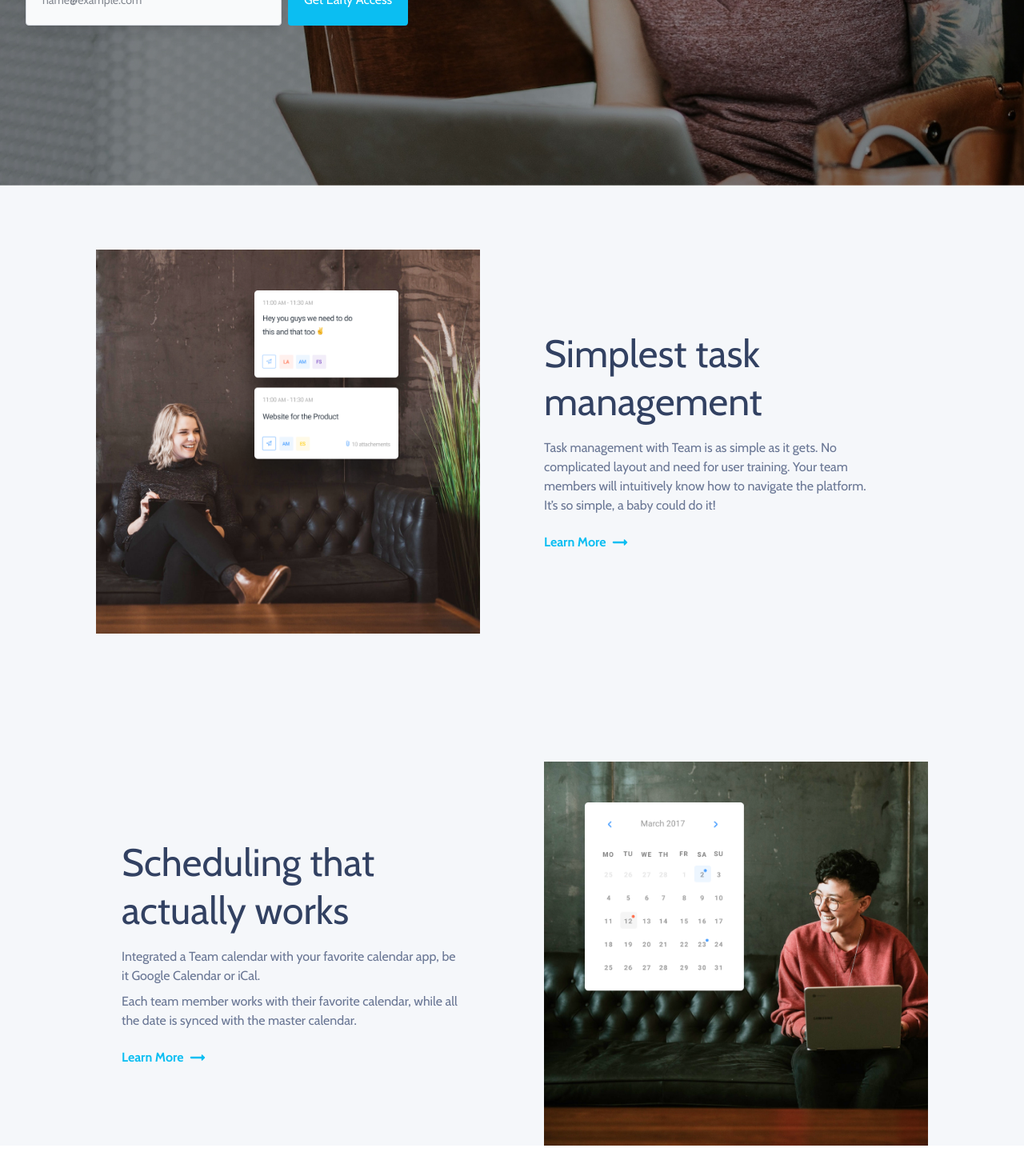
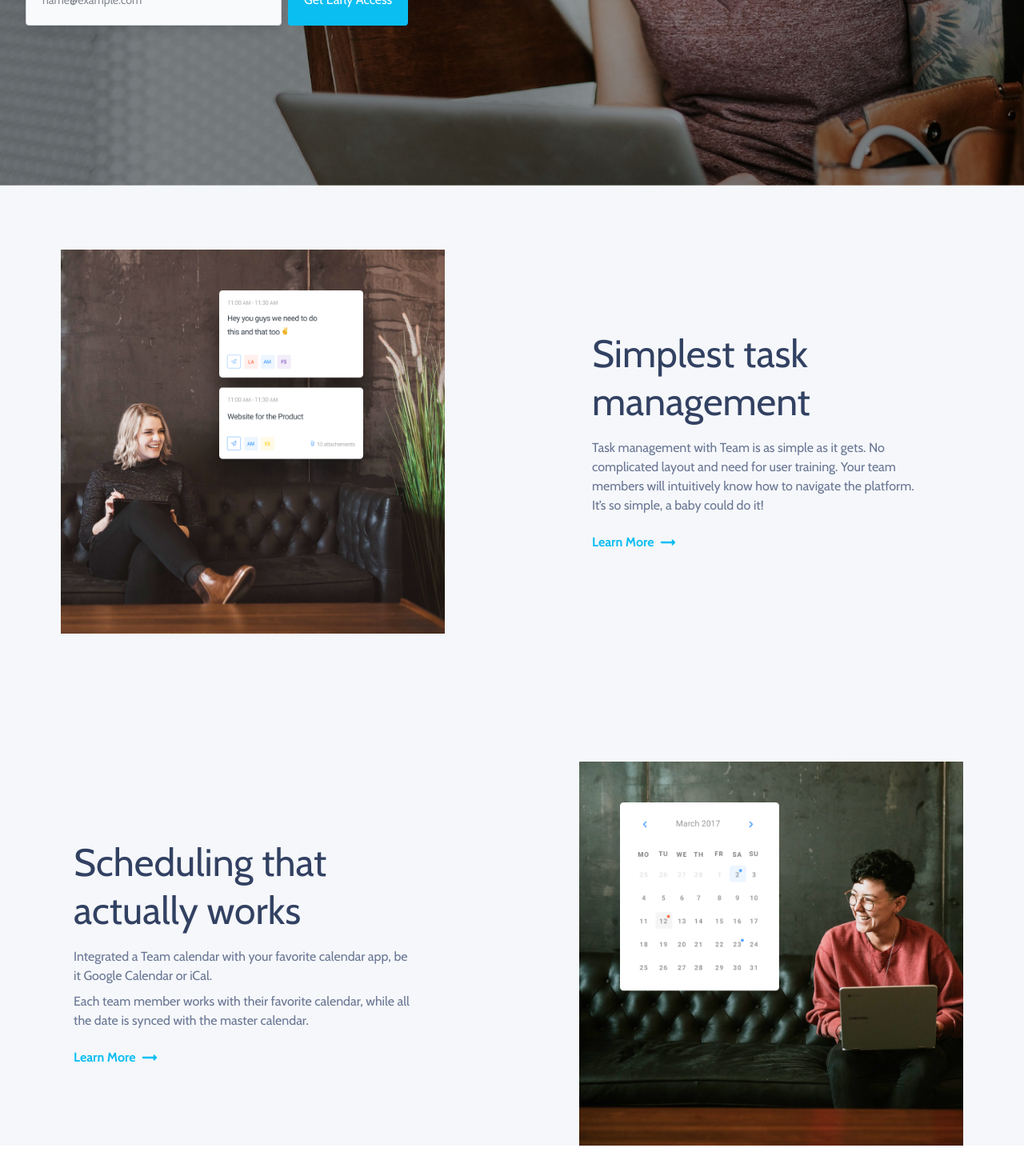
Before and after one commit to PurpleTurtl04/Team-App, a React (Vite) app in the folder team-app/: page / in a window 1280 px wide. Shown: the part 568-2038 px from the top of the page at 80% size. Built offline with nearby package versions, Linux system fonts and the light colour scheme.

Commit message:
Modified text columns for Schedule and Task sections to center content on larger screens.

```diff
--- a/team-app/src/components/ScheduleSection.jsx
+++ b/team-app/src/components/ScheduleSection.jsx
@@ -5,7 +5,7 @@ function ScheduleSection() {
     return (
         <div class='container mx-auto mb-20 flex flex-col gap-4 md:mb-40 md:flex-row'>
             {/* Column 1 Content */}
-            <div class='flex flex-1 flex-col items-center justify-center px-8 lg:items-end'>
+            <div class='flex flex-1 flex-col items-center justify-center px-8'>
                 <div className='flex flex-col items-center md:items-start'>
                     <h2 class='text-teamapp-darkblue mb-4 max-w-xs text-center text-4xl md:max-w-md md:text-left lg:text-5xl/15'>
                         Scheduling that actually works
@@ -31,7 +31,7 @@ function ScheduleSection() {
             </div>
 
             {/* Column 2 Content */}
-            <div class='flex flex-1 justify-center px-8 md:justify-start'>
+            <div class='flex flex-1 justify-center px-8'>
                 <img
                     src={scheduleImage}
                     alt='woman sitting on a couch'
--- a/team-app/src/components/TaskSection.jsx
+++ b/team-app/src/components/TaskSection.jsx
@@ -5,7 +5,7 @@ function TaskSection() {
     return (
         <div class='container mx-auto mb-20 flex flex-col-reverse gap-4 md:mb-40 md:flex-row'>
             {/* Column 1 Content */}
-            <div class='flex flex-1 justify-center px-8 md:justify-end'>
+            <div class='flex flex-1 justify-center px-8'>
                 <img
                     src={taskImage}
                     alt='woman sitting on a couch'
@@ -14,15 +14,16 @@ function TaskSection() {
             </div>
 
             {/* Column 2 Content */}
-            <div class='flex flex-1 flex-col items-center justify-center px-8 md:items-start'>
+            <div class='flex flex-1 flex-col items-center justify-center px-8'>
+                <div className='flex flex-col items-center md:items-start'>
                     <h2 class='text-teamapp-darkblue mb-4 max-w-xs text-center text-4xl md:max-w-md md:text-left lg:text-5xl/15'>
                         Simplest task management
                     </h2>
                     <p className='text-teamapp-grey max-w-105'>
                         Task management with Team is as simple as it gets. No
                         complicated layout and need for user training. Your team
-                    members will intuitively know how to navigate the platform.
-                    It’s so simple, a baby could do it!
+                        members will intuitively know how to navigate the
+                        platform. It’s so simple, a baby could do it!
                     </p>
                     <a
                         href='#'
@@ -35,6 +36,7 @@ function TaskSection() {
                     </a>
                 </div>
             </div>
+        </div>
     );
 }
 
```
Lines whose indentation alone changed are shown as unchanged.
